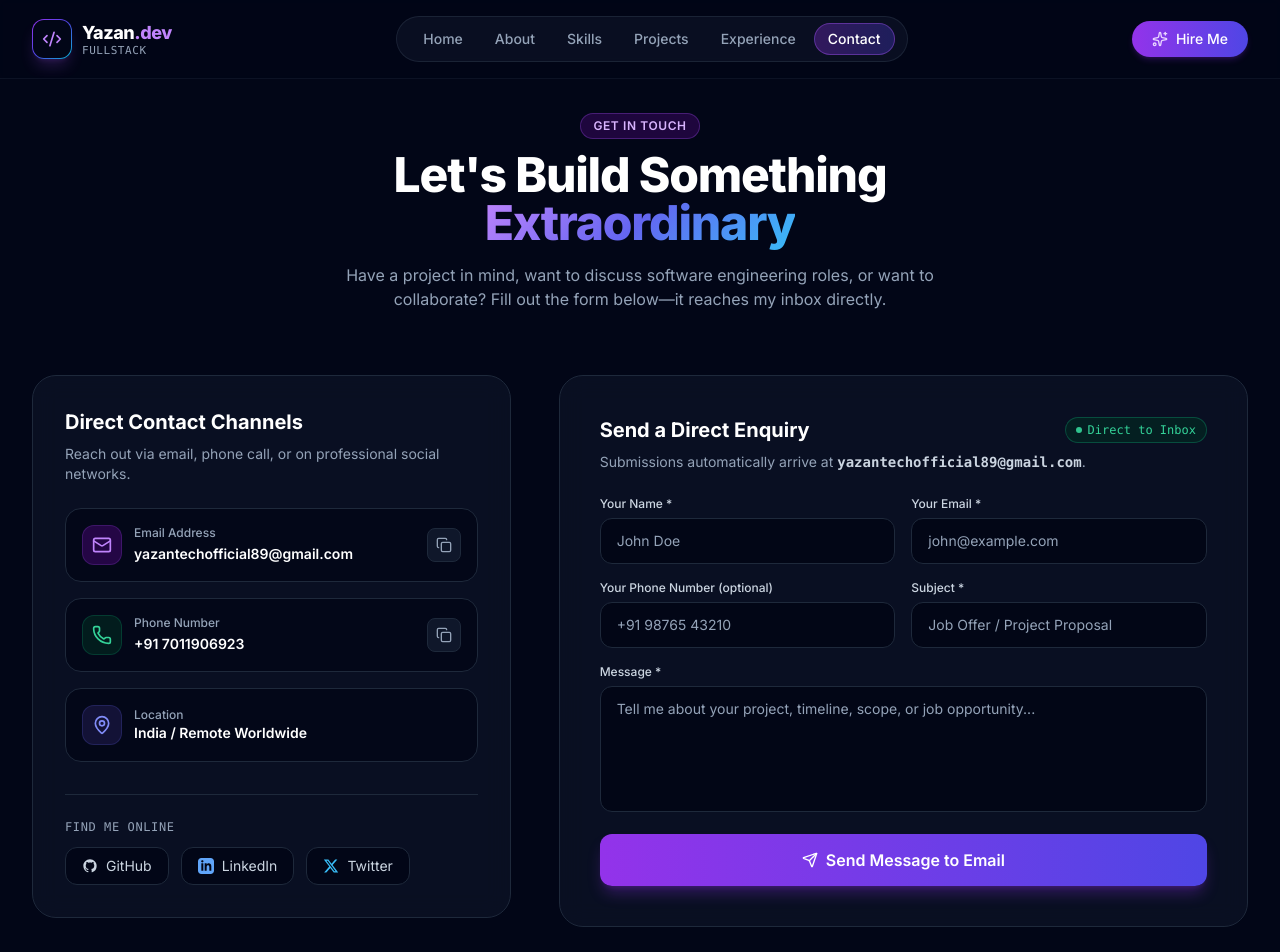
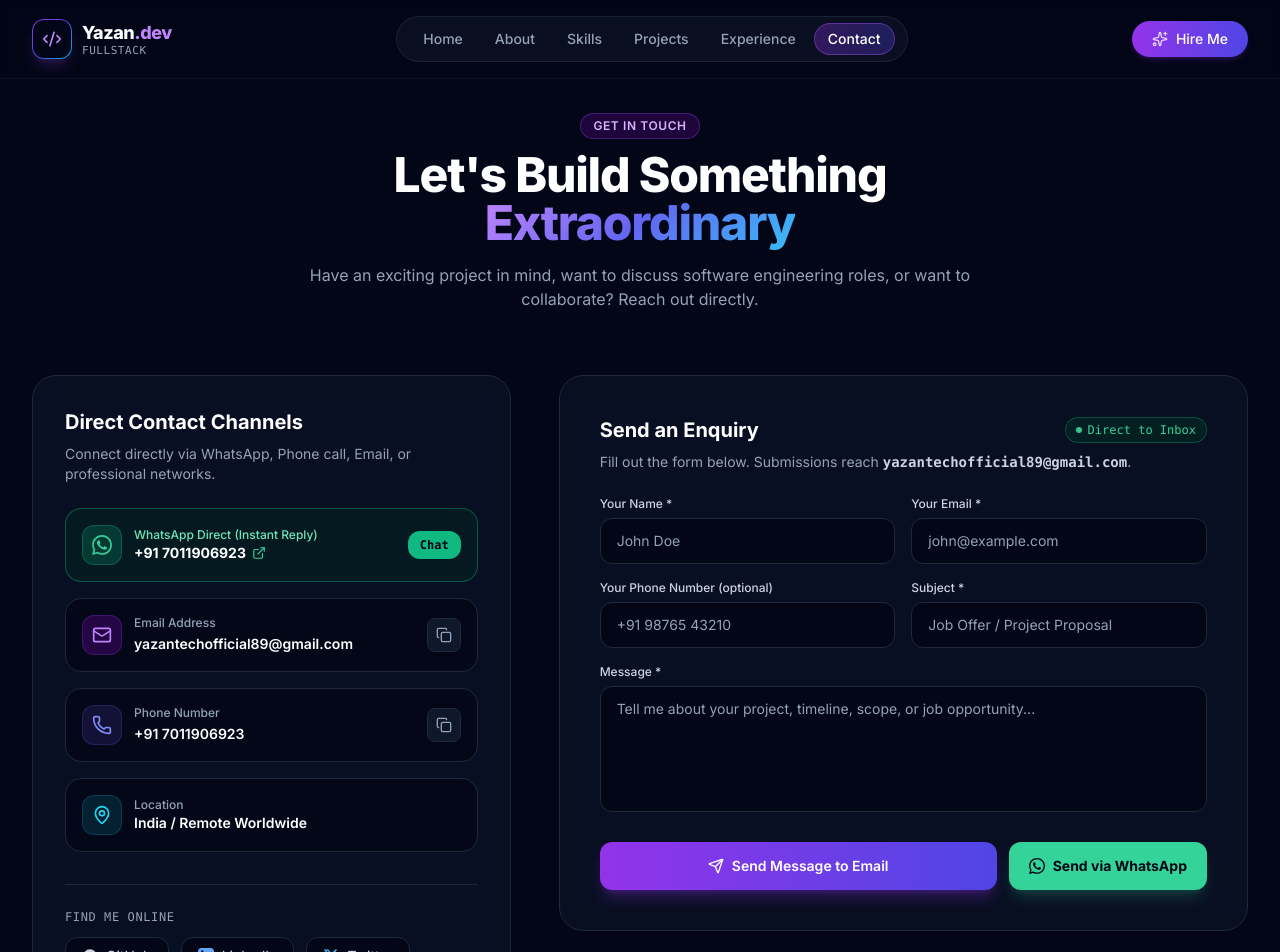
Before and after one commit to yazantechofficial89/portfolio, a React (Vite) app: page /contact in a window 1280 px wide. Shown: the top 952 px of the page. Built offline with nearby package versions, Linux system fonts and the light colour scheme.

Commit message:
feat: bulletproof contact dispatch with native browser FormSubmit and WhatsApp integration

```diff
--- a/src/components/Icons.jsx
+++ b/src/components/Icons.jsx
@@ -45,3 +45,17 @@ export function Twitter({ className = "w-5 h-5", ...props }) {
     </svg>
   );
 }
+
+export function WhatsApp({ className = "w-5 h-5", ...props }) {
+  return (
+    <svg
+      className={className}
+      fill="currentColor"
+      viewBox="0 0 24 24"
+      aria-hidden="true"
+      {...props}
+    >
+      <path d="M.057 24l1.687-6.163c-1.041-1.804-1.588-3.849-1.587-5.946.003-6.556 5.338-11.891 11.893-11.891 3.181.001 6.167 1.24 8.413 3.488 2.245 2.248 3.481 5.236 3.48 8.414-.003 6.557-5.338 11.892-11.893 11.892-1.99-.001-3.951-.5-5.688-1.448l-6.305 1.654zm6.597-3.807c1.676.995 3.276 1.591 5.392 1.592 5.448 0 9.886-4.434 9.889-9.885.002-5.462-4.415-9.89-9.881-9.892-5.452 0-9.887 4.434-9.889 9.884-.001 2.225.651 3.891 1.746 5.634l-.999 3.648 3.742-.981zm11.387-5.464c-.074-.124-.272-.198-.57-.347-.297-.149-1.758-.868-2.031-.967-.272-.099-.47-.149-.669.149-.198.297-.768.967-.941 1.165-.173.198-.347.223-.644.074-.297-.149-1.255-.462-2.39-1.475-.883-.788-1.48-1.761-1.653-2.059-.173-.297-.018-.458.13-.606.134-.133.297-.347.446-.521.151-.172.2-.296.3-.495.099-.198.05-.372-.025-.521-.075-.148-.669-1.611-.916-2.206-.242-.579-.487-.501-.669-.51l-.57-.01c-.198 0-.52.074-.792.372s-1.04 1.016-1.04 2.479 1.065 2.876 1.213 3.074c.149.198 2.095 3.2 5.076 4.487.709.306 1.263.489 1.694.626.712.226 1.36.194 1.872.118.571-.085 1.758-.719 2.006-1.413.248-.695.248-1.29.173-1.414z" />
+    </svg>
+  );
+}
--- a/src/pages/ContactPage.jsx
+++ b/src/pages/ContactPage.jsx
@@ -11,10 +11,11 @@ import {
   MessageSquare,
   HelpCircle,
   ChevronDown,
-  AlertCircle
+  AlertCircle,
+  ExternalLink
 } from 'lucide-react';
 import { personalData, faqsData } from '../data/portfolioData';
-import { Github, Linkedin, Twitter } from '../components/Icons';
+import { Github, Linkedin, Twitter, WhatsApp } from '../components/Icons';
 
 export default function ContactPage() {
   const [formData, setFormData] = useState({
@@ -26,10 +27,11 @@ export default function ContactPage() {
   });
   const [isSubmitting, setIsSubmitting] = useState(false);
   const [submitted, setSubmitted] = useState(false);
-  const [errorMessage, setErrorMessage] = useState('');
   const [copiedEmail, setCopiedEmail] = useState(false);
   const [copiedPhone, setCopiedPhone] = useState(false);
   const [openFaq, setOpenFaq] = useState(null);
+
+  const cleanPhone = personalData.phone.replace(/[^0-9]/g, '');
 
   const handleCopyEmail = () => {
     navigator.clipboard.writeText(personalData.email);
@@ -47,34 +49,23 @@ export default function ContactPage() {
     setFormData({ ...formData, [e.target.name]: e.target.value });
   };
 
-  const handleSubmit = async (e) => {
-    e.preventDefault();
+  const generateWhatsAppLink = () => {
+    const text = `Hi Yazan, I am contacting you from your portfolio.\n\n*Name:* ${formData.name || 'Visitor'}\n*Email:* ${formData.email || 'N/A'}\n*Subject:* ${formData.subject || 'Project Inquiry'}\n*Message:* ${formData.message || 'I would like to connect.'}`;
+    return `https://wa.me/${cleanPhone}?text=${encodeURIComponent(text)}`;
+  };
+
+  const generateGmailLink = () => {
+    const su = encodeURIComponent(formData.subject || 'Portfolio Inquiry');
+    const body = encodeURIComponent(
+      `Name: ${formData.name}\nEmail: ${formData.email}\nPhone: ${formData.phone}\n\nMessage:\n${formData.message}`
+    );
+    return `https://mail.google.com/mail/?view=cm&fs=1&to=${personalData.email}&su=${su}&body=${body}`;
+  };
+
+  const handleSubmit = (e) => {
     setIsSubmitting(true);
-    setErrorMessage('');
 
-    try {
-      // 1. Send directly from user browser to FormSubmit
-      const emailResponse = await fetch(`https://formsubmit.co/ajax/${personalData.email}`, {
-        method: 'POST',
-        headers: {
-          'Content-Type': 'application/json',
-          Accept: 'application/json',
-        },
-        body: JSON.stringify({
-          Name: formData.name,
-          Email: formData.email,
-          Phone: formData.phone || 'Not provided',
-          Subject: formData.subject,
-          Message: formData.message,
-          _subject: `New Portfolio Enquiry from ${formData.name}: ${formData.subject}`,
-          _template: 'table',
-          _captcha: 'false',
-        }),
-      });
-
-      const emailData = await emailResponse.json();
-
-      // 2. Also record in MongoDB database (if API active)
+    // Also trigger save to MongoDB API
     try {
       fetch('/api/contact', {
         method: 'POST',
@@ -89,29 +80,28 @@ export default function ContactPage() {
       }).catch(() => {});
     } catch (_) {}
 
-      if (emailResponse.ok && (emailData.success === 'true' || emailData.success === true)) {
+    // Simulated short delay while native form POST executes in the hidden iframe
+    setTimeout(() => {
+      setIsSubmitting(false);
       setSubmitted(true);
       confetti({
         particleCount: 80,
         spread: 70,
         origin: { y: 0.7 },
       });
-        setFormData({ name: '', email: '', phone: '', subject: '', message: '' });
-      } else {
-        throw new Error(emailData.message || 'Email delivery failed.');
-      }
-    } catch (err) {
-      console.error('Submission error:', err);
-      setErrorMessage(
-        'Server delivery had an issue. Please click below to send directly using your email app.'
-      );
-    } finally {
-      setIsSubmitting(false);
-    }
+    }, 1000);
   };
 
   return (
     <div className="pt-28 pb-20">
+      {/* Hidden iframe for native FormSubmit execution without page reload */}
+      <iframe
+        name="formsubmit_frame"
+        id="formsubmit_frame"
+        title="Form Dispatch Target"
+        style={{ display: 'none' }}
+      />
+
       <div className="max-w-7xl mx-auto px-4 sm:px-6 lg:px-8">
         {/* Header */}
         <div className="text-center max-w-2xl mx-auto mb-16">
@@ -122,7 +112,7 @@ export default function ContactPage() {
             Let's Build Something <span className="text-gradient">Extraordinary</span>
           </h1>
           <p className="mt-4 text-base text-slate-400">
-            Have a project in mind, want to discuss software engineering roles, or want to collaborate? Fill out the form below—it reaches my inbox directly.
+            Have an exciting project in mind, want to discuss software engineering roles, or want to collaborate? Reach out directly.
           </p>
         </div>
 
@@ -132,10 +122,34 @@ export default function ContactPage() {
             <div className="p-8 rounded-3xl bg-slate-900/60 border border-slate-800 backdrop-blur-md">
               <h2 className="text-xl font-bold text-white mb-2">Direct Contact Channels</h2>
               <p className="text-sm text-slate-400 mb-6">
-                Reach out via email, phone call, or on professional social networks.
+                Connect directly via WhatsApp, Phone call, Email, or professional networks.
               </p>
 
               <div className="space-y-4">
+                {/* WhatsApp Direct Card */}
+                <a
+                  href={`https://wa.me/${cleanPhone}?text=Hi%20Yazan,%20I%20am%20reaching%20out%20from%20your%20portfolio.`}
+                  target="_blank"
+                  rel="noreferrer"
+                  className="flex items-center justify-between p-4 rounded-2xl bg-emerald-950/40 border border-emerald-500/40 hover:bg-emerald-950/60 hover:border-emerald-400 transition-all group"
+                >
+                  <div className="flex items-center gap-3">
+                    <div className="w-10 h-10 rounded-xl bg-emerald-500/20 text-emerald-400 flex items-center justify-center border border-emerald-500/30 group-hover:scale-105 transition-transform">
+                      <WhatsApp className="w-5 h-5 fill-current" />
+                    </div>
+                    <div>
+                      <div className="text-xs text-emerald-300 font-medium">WhatsApp Direct (Instant Reply)</div>
+                      <div className="text-sm font-bold text-white flex items-center gap-1.5">
+                        <span>{personalData.phone}</span>
+                        <ExternalLink className="w-3.5 h-3.5 text-emerald-400 inline" />
+                      </div>
+                    </div>
+                  </div>
+                  <span className="text-xs font-semibold px-3 py-1.5 rounded-xl bg-emerald-500 text-slate-950 font-mono">
+                    Chat
+                  </span>
+                </a>
+
                 {/* Email card */}
                 <div className="flex items-center justify-between p-4 rounded-2xl bg-slate-950/80 border border-slate-800">
                   <div className="flex items-center gap-3">
@@ -168,14 +182,14 @@ export default function ContactPage() {
                 {/* Phone card */}
                 <div className="flex items-center justify-between p-4 rounded-2xl bg-slate-950/80 border border-slate-800">
                   <div className="flex items-center gap-3">
-                    <div className="w-10 h-10 rounded-xl bg-emerald-950/60 text-emerald-400 flex items-center justify-center border border-emerald-500/20">
+                    <div className="w-10 h-10 rounded-xl bg-indigo-950/60 text-indigo-400 flex items-center justify-center border border-indigo-500/20">
                       <Phone className="w-5 h-5" />
                     </div>
                     <div>
                       <div className="text-xs text-slate-400 font-medium">Phone Number</div>
                       <a
                         href={`tel:${personalData.phone}`}
-                        className="text-sm font-semibold text-white hover:text-emerald-300 transition-colors"
+                        className="text-sm font-semibold text-white hover:text-indigo-300 transition-colors"
                       >
                         {personalData.phone}
                       </a>
@@ -183,7 +197,7 @@ export default function ContactPage() {
                   </div>
                   <button
                     onClick={handleCopyPhone}
-                    className="p-2 rounded-lg bg-slate-900 border border-slate-800 hover:border-emerald-500/40 text-slate-400 hover:text-white transition-colors"
+                    className="p-2 rounded-lg bg-slate-900 border border-slate-800 hover:border-indigo-500/40 text-slate-400 hover:text-white transition-colors"
                     title="Copy Phone"
                   >
                     {copiedPhone ? (
@@ -196,7 +210,7 @@ export default function ContactPage() {
 
                 {/* Location card */}
                 <div className="flex items-center gap-3 p-4 rounded-2xl bg-slate-950/80 border border-slate-800">
-                  <div className="w-10 h-10 rounded-xl bg-indigo-950/60 text-indigo-400 flex items-center justify-center border border-indigo-500/20">
+                  <div className="w-10 h-10 rounded-xl bg-cyan-950/60 text-cyan-400 flex items-center justify-center border border-cyan-500/20">
                     <MapPin className="w-5 h-5" />
                   </div>
                   <div>
@@ -246,55 +260,76 @@ export default function ContactPage() {
             </div>
           </div>
 
-          {/* Right Column: Real-Time Email Form */}
+          {/* Right Column: Direct Dispatch Form */}
           <div className="lg:col-span-7">
             <div className="p-8 sm:p-10 rounded-3xl bg-slate-900/60 border border-slate-800 backdrop-blur-md">
               <div className="flex items-center justify-between mb-2">
-                <h2 className="text-xl font-bold text-white">Send a Direct Enquiry</h2>
+                <h2 className="text-xl font-bold text-white">Send an Enquiry</h2>
                 <span className="text-xs font-mono text-emerald-400 bg-emerald-950/60 border border-emerald-500/30 px-2.5 py-1 rounded-full flex items-center gap-1.5">
                   <span className="w-1.5 h-1.5 rounded-full bg-emerald-400 animate-pulse" />
                   Direct to Inbox
                 </span>
               </div>
               <p className="text-sm text-slate-400 mb-6">
-                Submissions automatically arrive at <strong className="text-slate-300 font-mono">{personalData.email}</strong>.
+                Fill out the form below. Submissions reach <strong className="text-slate-300 font-mono">{personalData.email}</strong>.
               </p>
 
               {submitted ? (
                 <div className="p-8 text-center rounded-2xl bg-emerald-950/40 border border-emerald-500/30 text-emerald-200">
                   <CheckCircle2 className="w-12 h-12 text-emerald-400 mx-auto mb-3" />
-                  <h3 className="text-lg font-bold text-white">Enquiry Sent to Inbox!</h3>
+                  <h3 className="text-lg font-bold text-white">Enquiry Dispatched!</h3>
                   <p className="text-sm text-emerald-300/80 mt-2 max-w-md mx-auto leading-relaxed">
-                    Thank you! Your message has been sent directly to <strong className="text-white font-mono">{personalData.email}</strong>. I will reply to you as soon as possible.
+                    Thank you! Your message has been dispatched to <strong className="text-white font-mono">{personalData.email}</strong>.
                   </p>
+
+                  <div className="mt-6 pt-6 border-t border-emerald-500/30 flex flex-col sm:flex-row gap-3 justify-center">
+                    <a
+                      href={generateWhatsAppLink()}
+                      target="_blank"
+                      rel="noreferrer"
+                      className="inline-flex items-center justify-center gap-2 px-5 py-2.5 rounded-xl bg-emerald-600 hover:bg-emerald-500 text-slate-950 font-bold text-xs shadow-lg transition-all"
+                    >
+                      <WhatsApp className="w-4 h-4 fill-current" />
+                      <span>Also Ping on WhatsApp</span>
+                    </a>
+                    <a
+                      href={generateGmailLink()}
+                      target="_blank"
+                      rel="noreferrer"
+                      className="inline-flex items-center justify-center gap-2 px-5 py-2.5 rounded-xl bg-slate-900 hover:bg-slate-800 border border-emerald-500/40 text-emerald-200 font-semibold text-xs transition-all"
+                    >
+                      <Mail className="w-4 h-4 text-emerald-400" />
+                      <span>Open in Gmail App</span>
+                    </a>
+                  </div>
+
                   <button
                     type="button"
-                    onClick={() => setSubmitted(false)}
-                    className="mt-6 px-5 py-2.5 rounded-xl bg-emerald-600/30 hover:bg-emerald-600/50 text-white text-xs font-semibold border border-emerald-500/40 transition-colors"
+                    onClick={() => {
+                      setSubmitted(false);
+                      setFormData({ name: '', email: '', phone: '', subject: '', message: '' });
+                    }}
+                    className="mt-6 text-xs text-slate-400 hover:text-white underline"
                   >
-                    Send Another Message
+                    Send another message
                   </button>
                 </div>
               ) : (
-                <form onSubmit={handleSubmit} className="space-y-4">
-                  {errorMessage && (
-                    <div className="p-4 rounded-xl bg-rose-950/50 border border-rose-500/30 text-rose-300 text-xs flex flex-col sm:flex-row items-center justify-between gap-3">
-                      <div className="flex items-center gap-2">
-                        <AlertCircle className="w-4 h-4 text-rose-400 flex-shrink-0" />
-                        <span>{errorMessage}</span>
-                      </div>
-                      <a
-                        href={`mailto:${personalData.email}?subject=${encodeURIComponent(
-                          formData.subject || 'Portfolio Inquiry'
-                        )}&body=${encodeURIComponent(
-                          `Name: ${formData.name}\nPhone: ${formData.phone}\n\nMessage:\n${formData.message}`
-                        )}`}
-                        className="px-3 py-1.5 bg-rose-600 text-white font-semibold rounded-lg hover:bg-rose-500 transition-colors whitespace-nowrap text-xs"
+                <form
+                  action={`https://formsubmit.co/${personalData.email}`}
+                  method="POST"
+                  target="formsubmit_frame"
+                  onSubmit={handleSubmit}
+                  className="space-y-4"
                 >
-                        Send via Email App
-                      </a>
-                    </div>
-                  )}
+                  {/* FormSubmit Configuration Fields */}
+                  <input type="hidden" name="_captcha" value="false" />
+                  <input type="hidden" name="_template" value="table" />
+                  <input
+                    type="hidden"
+                    name="_subject"
+                    value={`New Portfolio Enquiry from ${formData.name || 'Visitor'}: ${formData.subject || 'Inquiry'}`}
+                  />
 
                   <div className="grid grid-cols-1 sm:grid-cols-2 gap-4">
                     <div>
@@ -372,15 +407,16 @@ export default function ContactPage() {
                     />
                   </div>
 
+                  <div className="pt-2 flex flex-col sm:flex-row gap-3">
                     <button
                       type="submit"
                       disabled={isSubmitting}
-                    className="w-full py-3.5 px-6 rounded-xl font-semibold text-white bg-gradient-to-r from-purple-600 via-indigo-600 to-purple-600 bg-[length:200%_auto] hover:bg-right transition-all duration-300 shadow-lg shadow-purple-600/30 flex items-center justify-center gap-2 disabled:opacity-50"
+                      className="flex-1 py-3.5 px-6 rounded-xl font-semibold text-white bg-gradient-to-r from-purple-600 via-indigo-600 to-purple-600 bg-[length:200%_auto] hover:bg-right transition-all duration-300 shadow-lg shadow-purple-600/30 flex items-center justify-center gap-2 disabled:opacity-50 text-sm"
                     >
                       {isSubmitting ? (
                         <span className="inline-flex items-center gap-2">
                           <span className="w-4 h-4 border-2 border-white/30 border-t-white rounded-full animate-spin" />
-                        Delivering to Inbox...
+                          Sending...
                         </span>
                       ) : (
                         <>
@@ -389,6 +425,17 @@ export default function ContactPage() {
                         </>
                       )}
                     </button>
+
+                    <a
+                      href={generateWhatsAppLink()}
+                      target="_blank"
+                      rel="noreferrer"
+                      className="py-3.5 px-5 rounded-xl font-bold text-slate-950 bg-emerald-400 hover:bg-emerald-300 transition-all flex items-center justify-center gap-2 text-sm shadow-lg shadow-emerald-400/20"
+                    >
+                      <WhatsApp className="w-4 h-4 fill-current" />
+                      <span>Send via WhatsApp</span>
+                    </a>
+                  </div>
                 </form>
               )}
             </div>
```
Lines whose indentation alone changed are shown as unchanged.
